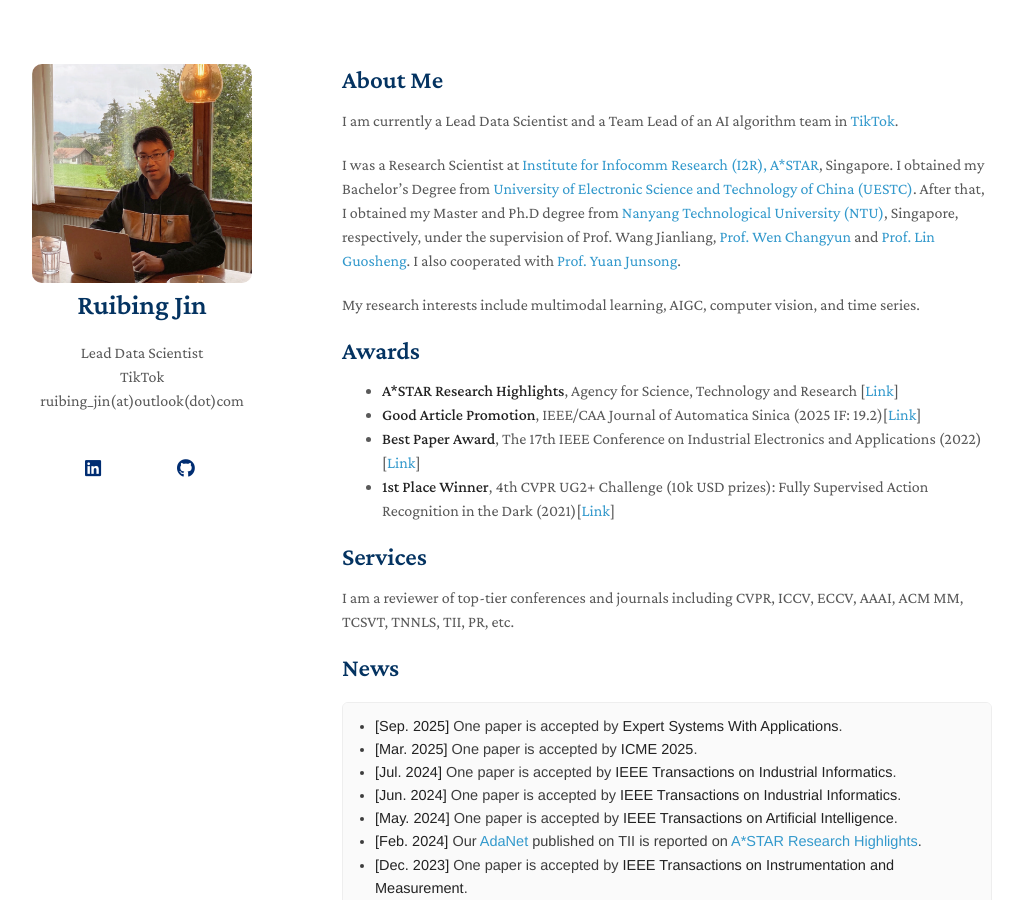
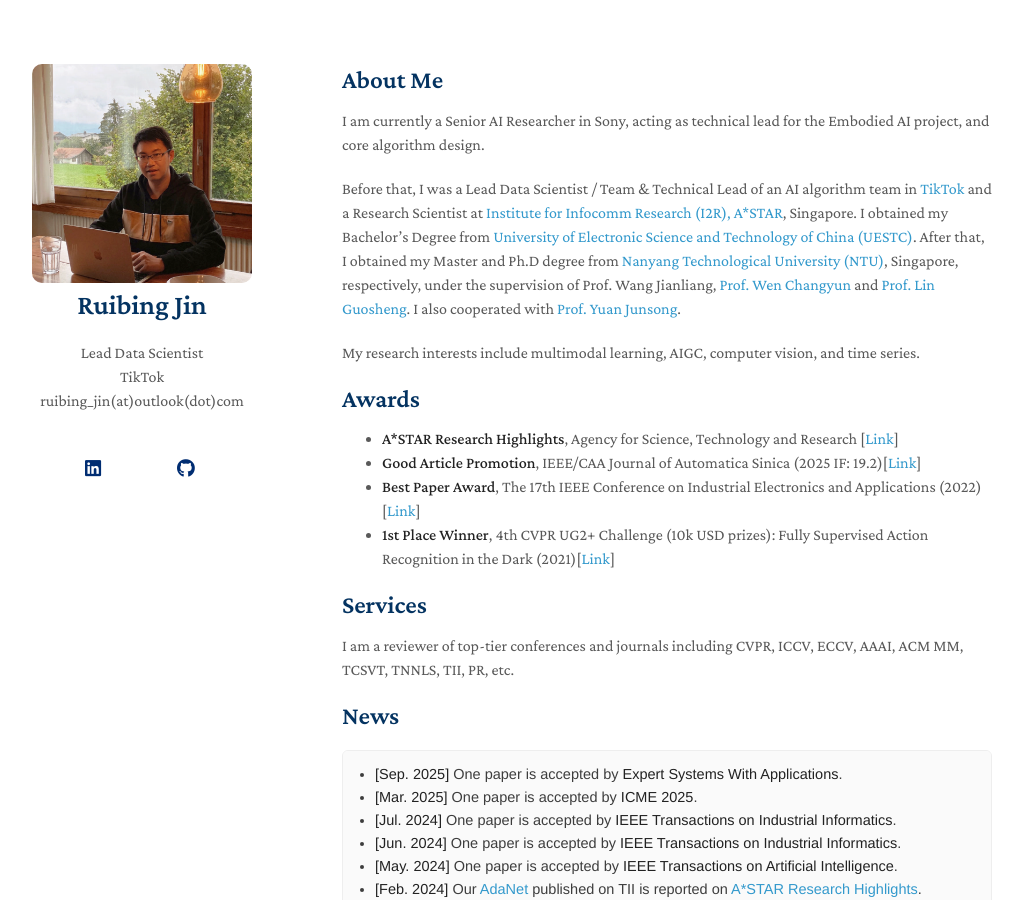
Before and after one commit to ruibing-jin/ruibing-jin.github.io, a Jekyll site: the page built from index.md, in a window 1280 px wide and 900 px high. Shown: the whole window, without its empty margins (128-1151 px from the left). Built offline with Jekyll 4.4.1, drawn with Linux system fonts in a browser that asks for light colours; nearby versions of some CDN libraries; a style sheet for code colours, icons or effects is not loaded; our own code applies the rules of GitHub Pages for plain Markdown files.

Commit message:
Update index.md

```diff
--- a/index.md
+++ b/index.md
@@ -3,9 +3,9 @@ layout: homepage
 ---
 
 ## About Me
-I am currently a Lead Data Scientist and a Team Lead of an AI algorithm team in [TikTok](https://www.tiktok.com/about?lang=en).
+I am currently a Senior AI Researcher in Sony, acting as technical lead for the Embodied AI project, and core algorithm design.
 
-I was a Research Scientist at [Institute for Infocomm Research (I2R), A*STAR](https://www.a-star.edu.sg/i2r), Singapore. I obtained my Bachelor’s Degree from [University of Electronic Science and Technology of China (UESTC)](https://en.uestc.edu.cn/). After that, I obtained my Master and Ph.D degree from [Nanyang Technological University (NTU)](https://www.ntu.edu.sg/), Singapore, respectively, under the supervision of Prof. Wang Jianliang, [Prof. Wen Changyun](https://dr.ntu.edu.sg/entities/person/Wen-Changyun) and [Prof. Lin Guosheng](https://dr.ntu.edu.sg/entities/person/Guosheng-Lin). I also cooperated with [Prof. Yuan Junsong](https://engineering.buffalo.edu/computer-science-engineering/people/faculty-directory.host.html/content/shared/engineering/computer-science-engineering/profiles/faculty/ladder/yuan-junsong.html).
+Before that, I was a Lead Data Scientist / Team & Technical Lead of an AI algorithm team in [TikTok](https://www.tiktok.com/about?lang=en) and a Research Scientist at [Institute for Infocomm Research (I2R), A*STAR](https://www.a-star.edu.sg/i2r), Singapore. I obtained my Bachelor’s Degree from [University of Electronic Science and Technology of China (UESTC)](https://en.uestc.edu.cn/). After that, I obtained my Master and Ph.D degree from [Nanyang Technological University (NTU)](https://www.ntu.edu.sg/), Singapore, respectively, under the supervision of Prof. Wang Jianliang, [Prof. Wen Changyun](https://dr.ntu.edu.sg/entities/person/Wen-Changyun) and [Prof. Lin Guosheng](https://dr.ntu.edu.sg/entities/person/Guosheng-Lin). I also cooperated with [Prof. Yuan Junsong](https://engineering.buffalo.edu/computer-science-engineering/people/faculty-directory.host.html/content/shared/engineering/computer-science-engineering/profiles/faculty/ladder/yuan-junsong.html).
 
 My research interests include multimodal learning, AIGC, computer vision, and time series.
 
```
